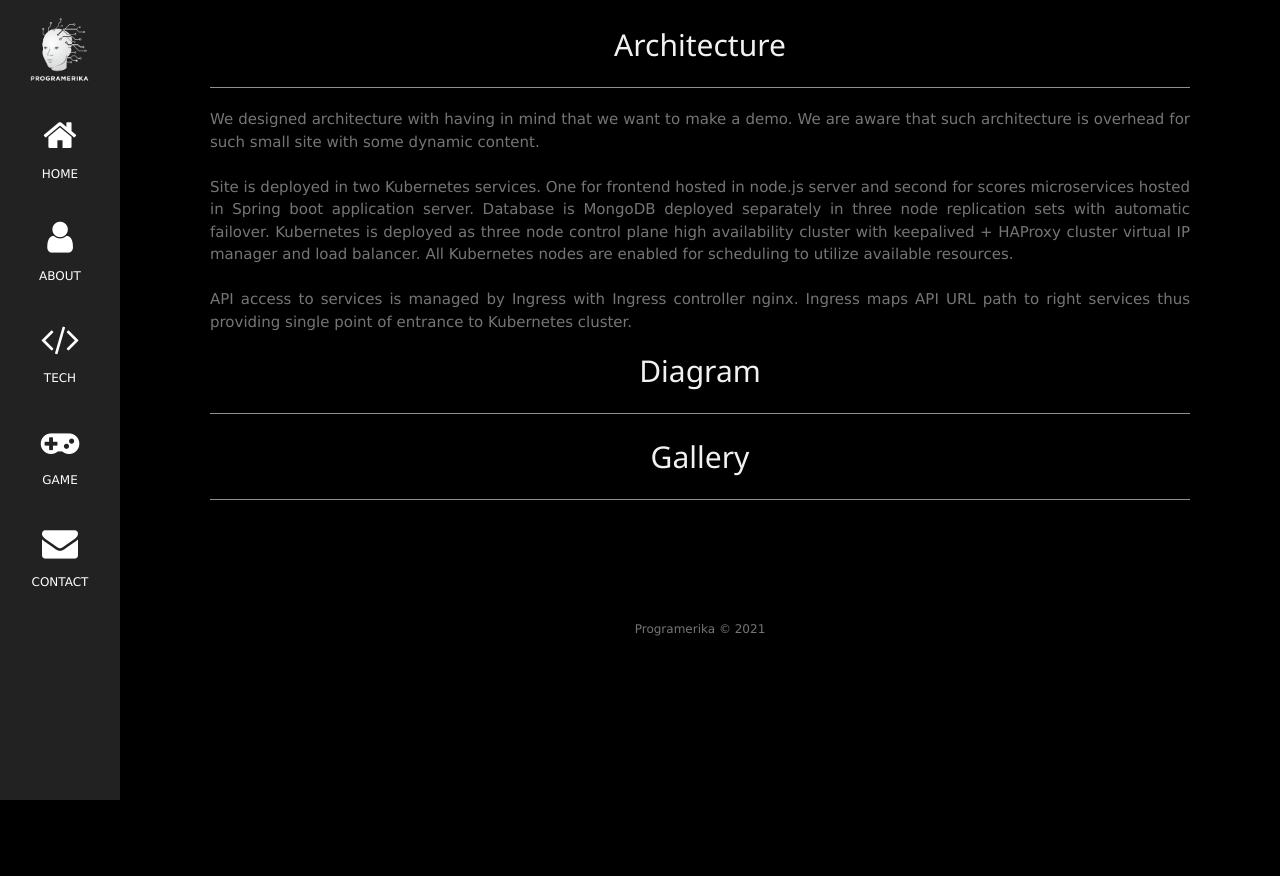
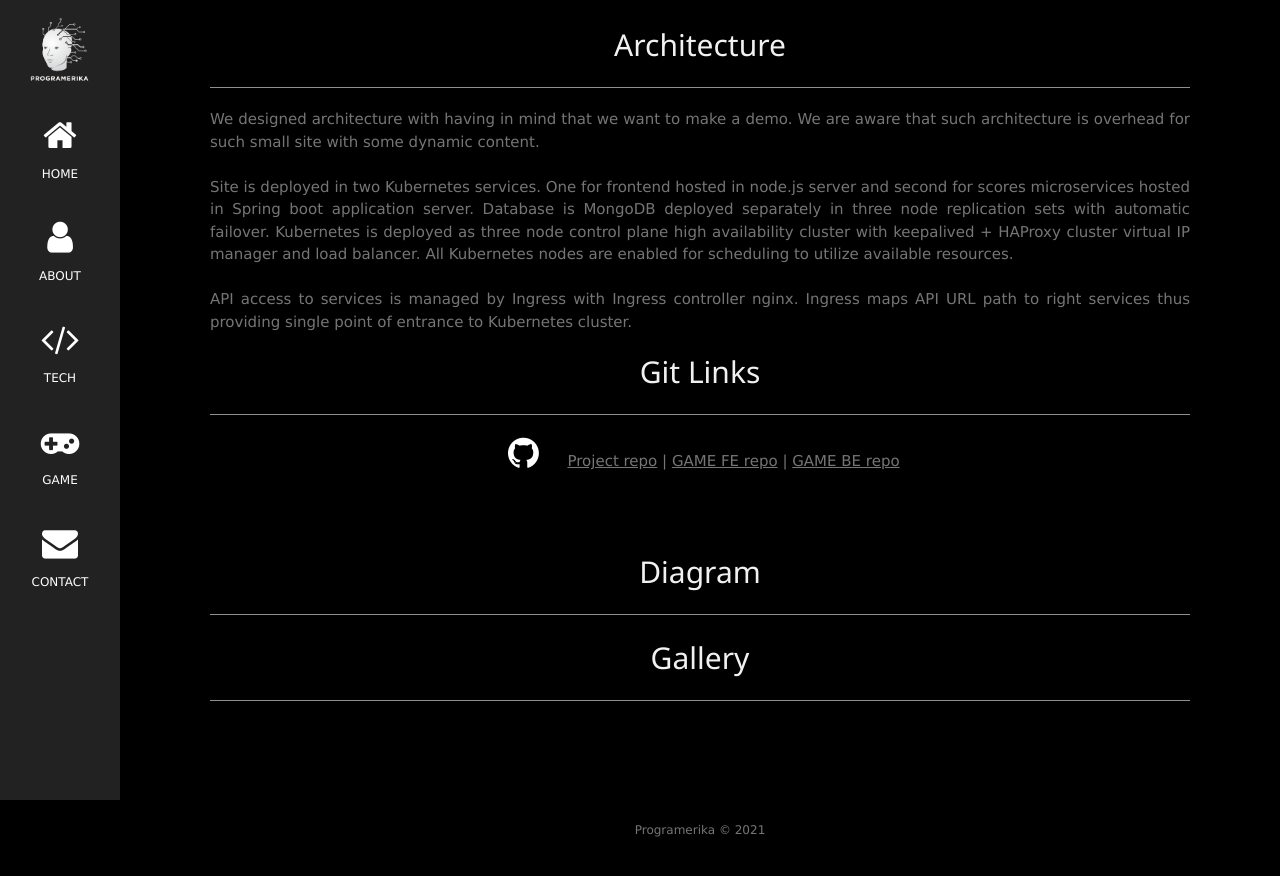
Before and after one commit to programerika/web-sajtika, a Next.js app in the folder web-sajtika/: page /arch in a window 1280 px wide. Shown: the top 876 px of the page. Before the commit the page ends 800 px from the top, so only its background shows below. Built offline with nearby package versions, Linux system fonts and the light colour scheme.

Commit message:
added alt tags to Image, added meta tags

```diff
--- a/web-sajtika/components/About.js
+++ b/web-sajtika/components/About.js
@@ -15,7 +15,7 @@ const About = () => {
         <p>Full stack software development team</p>
         <Image
           src="/img/logo.png"
-          alt="me"
+          alt="programerika logo"
           width="650"
           height="650"
           className="w3-image"
@@ -49,7 +49,7 @@ const About = () => {
         <div className="raspberry-logo w3-center w3-padding">
           <Image
             src="/img/raspberry-pi-logo.jpg"
-            alt="me"
+            alt="raspberry pi logo"
             width="400"
             height="160"
           />
--- a/web-sajtika/components/AboutArch.js
+++ b/web-sajtika/components/AboutArch.js
@@ -27,6 +27,31 @@ const AboutArch = () => {
           single point of entrance to Kubernetes cluster.
           <br />
         </p>
+        <div className="w3-section w3-center">
+          <h2 className="w3-text-light-grey w3-center">Git Links</h2>
+          <hr style={{ width: "100%" }} className="w3-opacity" />
+          <p>
+            <i className="fa fa-github fa-fw w3-text-white w3-xxlarge w3-margin-right">
+              {" "}
+            </i>{" "}
+            <a href="https://github.com/programerika/web-sajtika">
+              Project repo
+            </a>{" "}
+            <span> | </span>
+            {"   "}
+            <a href="https://github.com/programerika/web-sajtika">
+              GAME FE repo
+            </a>{" "}
+            <span> | </span>
+            {"   "}
+            <a href="https://github.com/programerika/web-sajtika">
+              GAME BE repo
+            </a>
+            {"   "}
+          </p>
+          <br />
+          <br />
+        </div>
         {/* End About Arch Section */}
       </div>
     </div>
--- a/web-sajtika/components/Card.js
+++ b/web-sajtika/components/Card.js
@@ -4,10 +4,11 @@ import Image from "next/image";
 
 const Card = (props) => {
   return (
+    // Card used in carousel slide shows
     <div className="w3-card-4 w3-container w3-border-red w3-margin-bottom w3-padding-16 w3-center">
       <Image
         src={props.image}
-        alt="technologies"
+        alt={props.alt}
         width="250"
         height="250"
         className="w3-image w3-circle w3-hover-opacity"
--- a/web-sajtika/components/Contact.js
+++ b/web-sajtika/components/Contact.js
@@ -43,7 +43,7 @@ const Contact = () => {
             Bulevar Zorana Djindjica 109-II, Belgrade, Serbia
           </p>
           <Iframe
-            title="map"
+            title="Google map with pointer to Programerika address."
             url="https://www.google.com/maps/embed?pb=!1m18!1m12!1m3!1d2830.20328584413!2d20.416029315498456!3d44.81742307909854!2m3!1f0!2f0!3f0!3m2!1i1024!2i768!4f13.1!3m3!1m2!1s0x475a656478659f87%3A0x9aab1cfb873e04ea!2zQnVsZXZhciBab3JhbmEgxJBpbsSRacSHYSAxMDksIEJlb2dyYWQ!5e0!3m2!1sen!2srs!4v1624359442524!5m2!1sen!2srs"
             width="100%"
             height="450"
--- a/web-sajtika/components/Layout.js
+++ b/web-sajtika/components/Layout.js
@@ -1,10 +1,20 @@
 import React from "react";
 import Navbar from "./Navbar";
 import Footer from "./Footer";
+import Head from "next/head";
 
 const Layout = ({ children }) => {
   return (
     <div>
+      <Head>
+        <meta charSet="utf-8" />
+        <meta name="viewport" content="width=device-width, initial-scale=1" />
+        <title>Programerika</title>
+        <meta
+          name="description"
+          content="Full stack software developer team from Serbia striving to design and implement efficient software solutions for it’s customers. "
+        />
+      </Head>
       <Navbar></Navbar>
       {children}
       <Footer></Footer>
--- a/web-sajtika/pages/index.js
+++ b/web-sajtika/pages/index.js
@@ -1,4 +1,3 @@
-import Head from "next/head";
 import Image from "next/image";
 import Contact from "../components/Contact";
 import Navbar from "../components/Navbar";
@@ -9,9 +8,6 @@ import AboutGame from "../components/AboutGame";
 export default function Home() {
   return (
     <div>
-      <Head>
-        <title>Programerika</title>
-      </Head>
       <Navbar />
       {/* Page Content */}
       <div className="w3-padding-large" id="main">
--- a/web-sajtika/styles/globals.css
+++ b/web-sajtika/styles/globals.css
@@ -42,7 +42,9 @@ html {
 /* Extract from normalize.css by Nicolas Gallagher and Jonathan Neal git.io/normalize */
 html {
   -ms-text-size-adjust: 100%;
+
   -webkit-text-size-adjust: 100%;
+  text-size-adjust: 100%;
 }
 body {
   margin: 0;
```
Also changed, not shown: web-sajtika/components/Technologies.js (+9 -0 lines).
